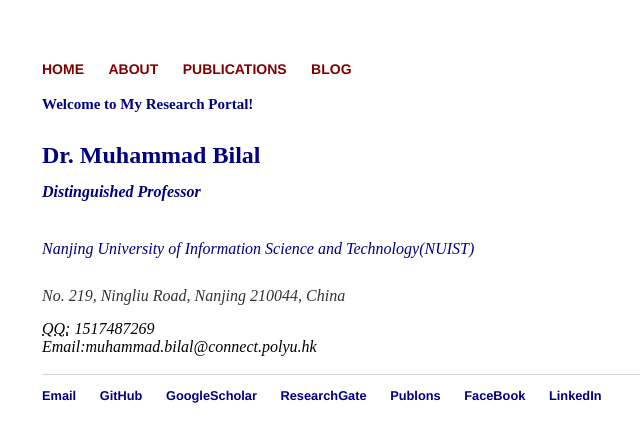
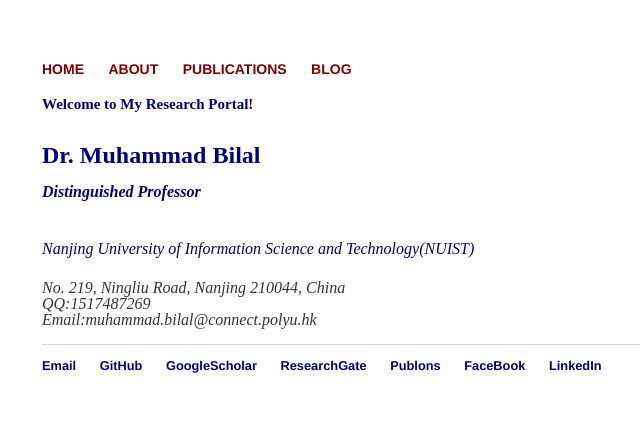
Before and after one commit to rs-DrBilal/rsbilal.github.io, a Jekyll site: the page built from index.html, in a window 1280 px wide. Shown: the top 442 px of the page, without its empty margins (150-790 px from the left). Built offline with Jekyll 4.4.1, drawn with Linux system fonts in a browser that asks for light colours.

Commit message:
Update index.html

```diff
--- a/index.html
+++ b/index.html
@@ -7,10 +7,10 @@
 	<p> <a href="http://ocean.nuist.edu.cn/muhammadbilal" style="color: NAVY;line-height:1.0"><strong>Dr. Muhammad Bilal</strong></a><br>
 	<a href="http://ocean.nuist.edu.cn"style="color: NAVY;font-size:16px;line-height:1.0"><strong><em>Distinguished Professor</em></strong></a></p>
 
-					<p> <a href="https://en.nuist.edu.cn/" style="color: NAVY; font-size:16px; line-height:1.0"> <em> Nanjing University of Information Science and Technology(NUIST)</em></a><br></p>
-					<p style="font-size:16px; line-height:1.0"> <em> No. 219, Ningliu Road, Nanjing 210044, China </em></p>
-					<em><abbr title="QQ">QQ:</abbr> 1517487269</em><br>
-					<em><span class="obfuscate">Email:muhammad.bilal@connect.polyu.hk</span></em><br>
-					<br>
+					<p> <a href="https://en.nuist.edu.cn/" style="color: NAVY; font-size:16px; line-height:0"> <em> Nanjing University of Information Science and Technology(NUIST)</em></a><br></p>
+					<p style="font-size:16px; line-height:0"> <em> No. 219, Ningliu Road, Nanjing 210044, China </em></p>
+					<p style="font-size:16px; line-height:0"><em>QQ:1517487269</em></p>
+					<p style="font-size:16px; line-height:0"><em>Email:muhammad.bilal@connect.polyu.hk</em></p>
+					<p>   </p>
 
 </div><!-- /.blurb -->
```
